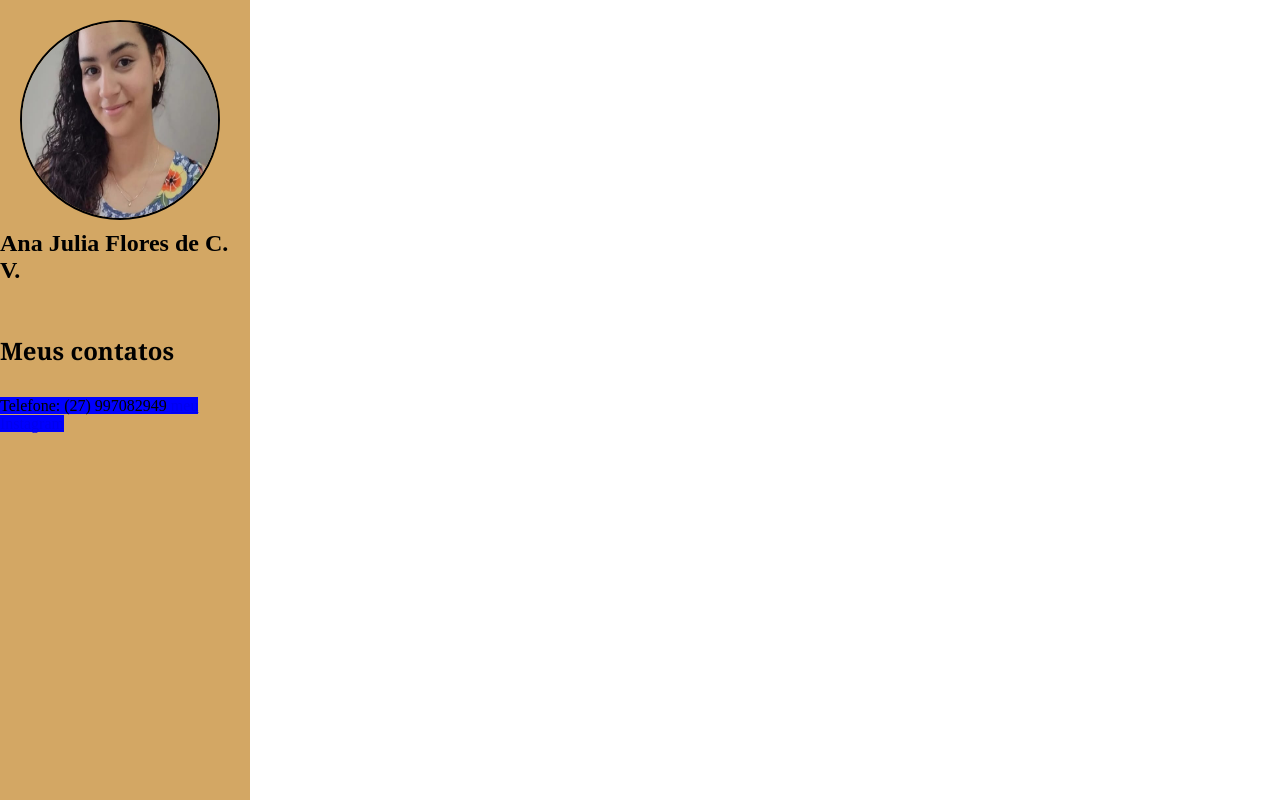
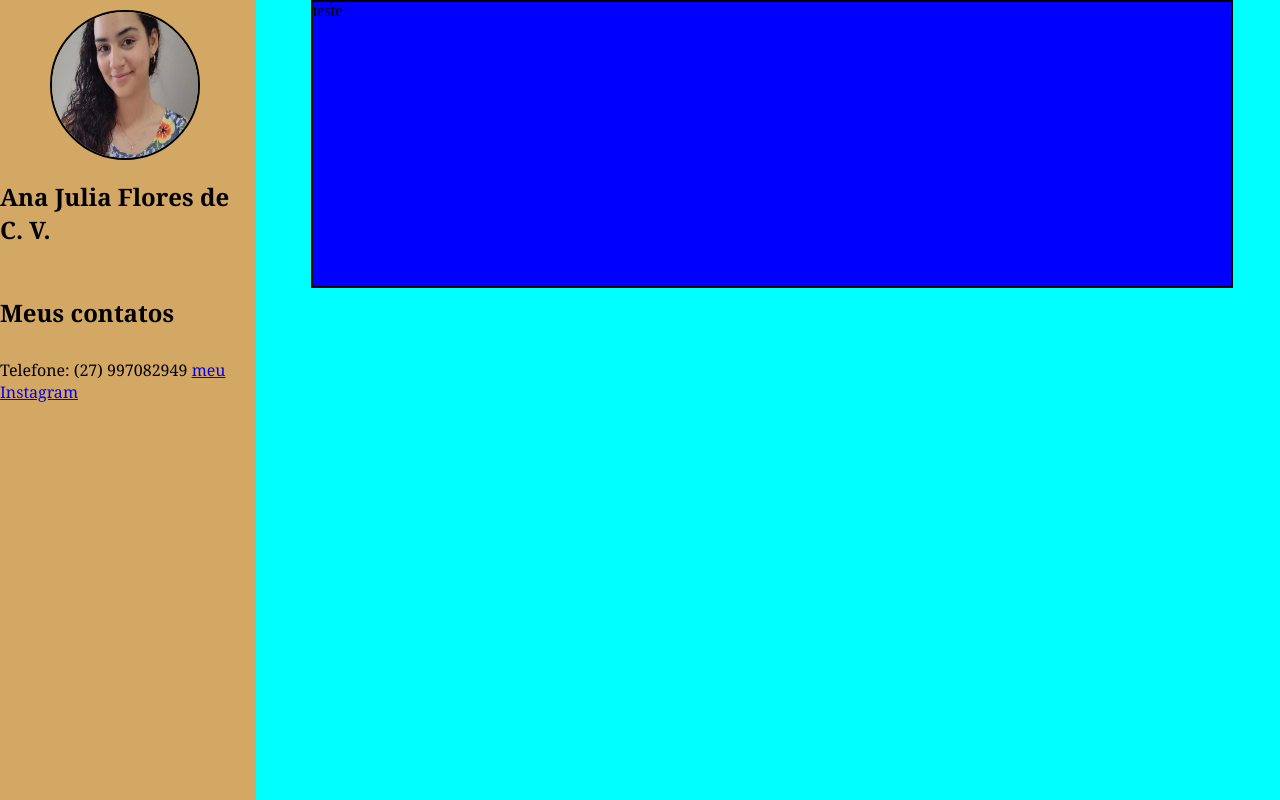
Before and after one commit to anajuliaflores/Portifolio_17-04, a plain HTML site: page index.html in a window 1280 px wide. Drawn offline with Linux system fonts and the light colour scheme.

Commit message:
Add files via upload

```diff
--- a/index.css
+++ b/index.css
@@ -2,67 +2,70 @@
     padding: 0;
     margin: 0;
     box-sizing: border-box;
-
+}
+main {
+    display: flex;
+    width: 100vw;
+    height: 100vh;
 }
 
 section#quadrado {
     width: 250px;
     height: 100vh;
     background-color: rgb(211, 167, 100);
+    font-family: Georgia, 'Times New Roman', Times, serif;
 
     a {
-    margin-top: 300px;
-    background-color: blue;
-    text-align: center;
+        margin-top: 300px;
+        text-align: center;
     }
+
     h1 {
         margin-top: 30px;
         margin-bottom: 50px;
-        text-align:start;
+        text-align: start;
     }
+
     h2 {
         margin-top: 20px;
         margin-bottom: 30px;
         text-align: start;
-        font-family:Georgia, 'Times New Roman', Times, serif;}
+    }
+}
+section#quadrado {
+    width: 20%;
+    height: 100%;
+    justify-content: space-evenly;
+    flex-direction: column;
 }
 
-.fotoAnajulia {
+section#quadrado img
+{
     border-radius: 50%;
-    width: 200px;
-    height: 200px;
+    height: 150px;
     position: relative;
-    top: 20px;
-    left: 20px;
+    left: 50px;
+    top: 10px;
     border: 2px solid black;
-    overflow: hidden;
-    opacity: 1;
-    transition: opacity 5s ease;
+
 }
 
-.fotoAnajulia-content:hover img .meucontato {
-    position: relative;
-    top: 20px;
-    left: 20px;
+section#conteudo {
+    background-color: aqua;
+    width: 80%;
+    height: 100%;
 }
+div#sobre {
+    background-size: cover;
+    width: 100%;
+    height: 40%;
 
-.meucontato p {
-    font-size: small;
+    article{
+        width: 90%;
+        height: 90%;
+        background-color: blue;
+        border: 2px solid black;
+        position:relative;
+       left: 55px;
+    }
 }
-
-.meunome {
-    position: relative;
-    top: 20px;
-    left: 20px;
-    font-size: larger;
-}
-
-.q1 {
-    width: 1035px;
-    height: 220px;
-    background-color: rgb(247, 229, 204);
-    position: relative;
-    top: -815px;
-    left: 280px;
-
-}
--- a/index.html
+++ b/index.html
@@ -8,24 +8,36 @@
 </head>
 
 <body>
+    <main>
         <section id="quadrado">
-        <img src="./fotoAnajulia.jpeg" alt="Foto" width="200px" class="fotoAnajulia">
+            <img src="./fotoAnajulia.jpeg" alt="Foto" width="150px" class="fotoAnajulia">
 
             <h1 id="meunome">Ana Julia Flores de C. V.</h1>
 
             <a class="meucontato">
-            <h2>Meus contatos   </h2>
+                <h2>Meus contatos </h2>
                 <a>Telefone: (27) 997082949 </a>
             </a>
             <a href=https://www.instagram.com/ana_julia1109?igsh=aGRqazFwYTk2cHZh target="_blank">meu Instagram</a>
         </section>
+        <section id="conteudo">
+            <div id="sobre">
+                <article>
+                    <p>teste</p>
+                </article>
+            </div>
+            <div id="box">
+                <article>
 
+                </article>
+                <article>
 
+                </article>
+            </div>
+
+        </section>
+    </main>
 
 </body>
 
-
-
-
-
 </html>
--- a/index2.css
+++ b/index2.css
@@ -12,8 +12,8 @@ main {
 
 section#menu {
     background-color: yellow;
-    width: 30%;
-    height: 100%;
+    width: 20%;
+    height: 50%;
     display: flex;
     align-items: center;
     justify-content: space-evenly;
```
Lines whose indentation alone changed are shown as unchanged.
